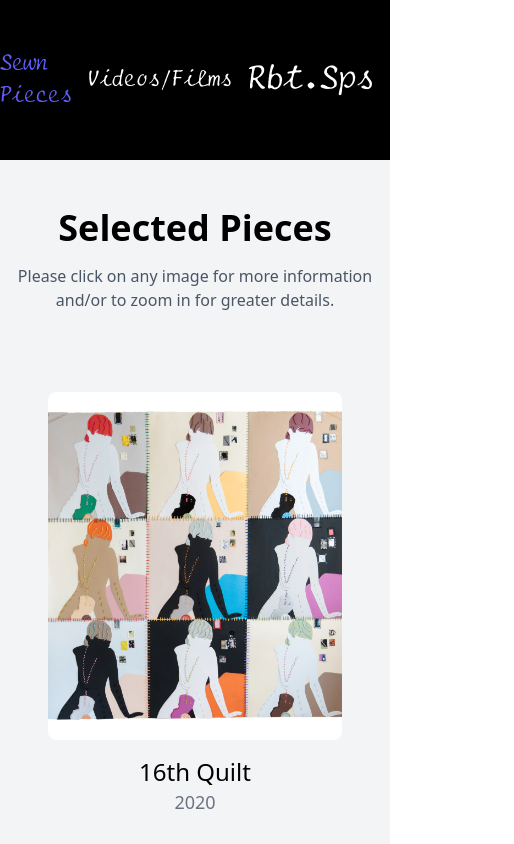
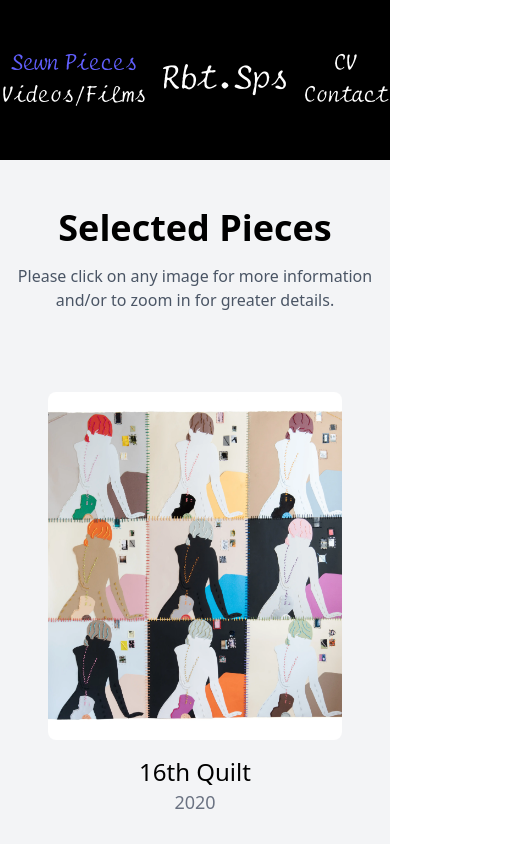
Before and after one commit to djesikumo/Robert-Spees-Gallery, a React (Vite) app: page / in a window 390 px wide. Shown: the top 844 px of the page, 514 px wide, since content can reach past the window. Built offline with nearby package versions, Linux system fonts and the light colour scheme.

Commit message:
Responsive image and navbar

```diff
--- a/src/components/Navbar.tsx
+++ b/src/components/Navbar.tsx
@@ -11,21 +11,40 @@ const Navbar = () => {
   }, [location.pathname, currentRoute, setCurrentRoute]);
 
   return (
-    <div className="flex h-40 w-full bg-black text-white font-selectric">
-      <div className="w-full flex items-center justify-between gap-4">
-        <span className='w-full flex justify-center'>
+    <div className="flex h-40 w-full p-4 bg-black text-white font-selectric text-center">
+      <div className="w-full flex items-center justify-center sm:justify-between gap-4">
+        <div className='flex flex-col flex-1 sm:hidden'>
+          <span className='w-full flex justify-center'>
+            <Link to="/" className={`text-2xl transition-colors duration-300 ease-in-out ${currentRoute === "/" ? "text-indigo-500" : "hover:text-indigo-500"}`}>Sewn Pieces</Link>
+          </span>
+          <span className='w-full flex justify-center'>
+            <Link to="/videos-films" className={`text-2xl transition-colors duration-300 ease-in-out ${currentRoute === "/videos-films" ? "text-indigo-500" : "hover:text-indigo-500"}`}>Videos/Films</Link>
+          </span>
+        </div>
+        <span className='w-full hidden sm:flex justify-center'>
           <Link to="/" className={`text-2xl transition-colors duration-300 ease-in-out ${currentRoute === "/" ? "text-indigo-500" : "hover:text-indigo-500"}`}>Sewn Pieces</Link>
         </span>
-        <span className='w-full flex justify-center'>
+        <span className='w-full hidden sm:flex justify-center'>
           <Link to="/videos-films" className={`text-2xl transition-colors duration-300 ease-in-out ${currentRoute === "/videos-films" ? "text-indigo-500" : "hover:text-indigo-500"}`}>Videos/Films</Link>
         </span>
-        <span className='w-full flex justify-center'>
+
+        {/* Rbt Sps */}
+        <span className='flex-1 flex justify-center'>
           <Link to="/rbt-sps" className={`text-4xl transition-colors duration-300 ease-in-out ${currentRoute === "/rbt-sps" ? "text-indigo-500" : "hover:text-indigo-500"}`}>Rbt.Sps</Link>
         </span>
-        <span className='w-full flex justify-center'>
+
+        <div className='flex flex-col flex-1 sm:hidden'>
+          <span className='w-full flex justify-center'>
+            <Link to="/cv" className={`text-2xl transition-colors duration-300 ease-in-out ${currentRoute === "/cv" ? "text-indigo-500" : "hover:text-indigo-500"}`}>CV</Link>
+          </span>
+          <span className='w-full flex justify-center'>
+            <Link to="/contact" className={`text-2xl transition-colors duration-300 ease-in-out ${currentRoute === "/contact" ? "text-indigo-500" : "hover:text-indigo-500"}`}>Contact</Link>
+          </span>
+        </div>
+        <span className='w-full hidden sm:flex justify-center'>
           <Link to="/cv" className={`text-2xl transition-colors duration-300 ease-in-out ${currentRoute === "/cv" ? "text-indigo-500" : "hover:text-indigo-500"}`}>CV</Link>
         </span>
-        <span className='w-full flex justify-center'>
+        <span className='w-full hidden sm:flex justify-center'>
           <Link to="/contact" className={`text-2xl transition-colors duration-300 ease-in-out ${currentRoute === "/contact" ? "text-indigo-500" : "hover:text-indigo-500"}`}>Contact</Link>
         </span>
       </div>
--- a/src/components/home/ItemDetailsModal.tsx
+++ b/src/components/home/ItemDetailsModal.tsx
@@ -193,7 +193,7 @@ const ItemDetailsModal = () => {
               onMouseMove={handleMouseMove}
               onMouseUp={handleMouseUp}
               onMouseLeave={handleMouseUp}
-              className="w-auto h-auto transition-transform duration-300 ease"
+              className="portrait:w-[95%] portrait:h-auto landscape:h-[95%] landscape:w-auto transition-transform duration-300 ease"
               style={{
                 transform: `scale(${imageZoom}) translate(${position.x}px, ${position.y}px)`,
                 cursor: imageZoom > 1 ? (isDragging ? 'grabbing' : 'grab') : 'default',
```
